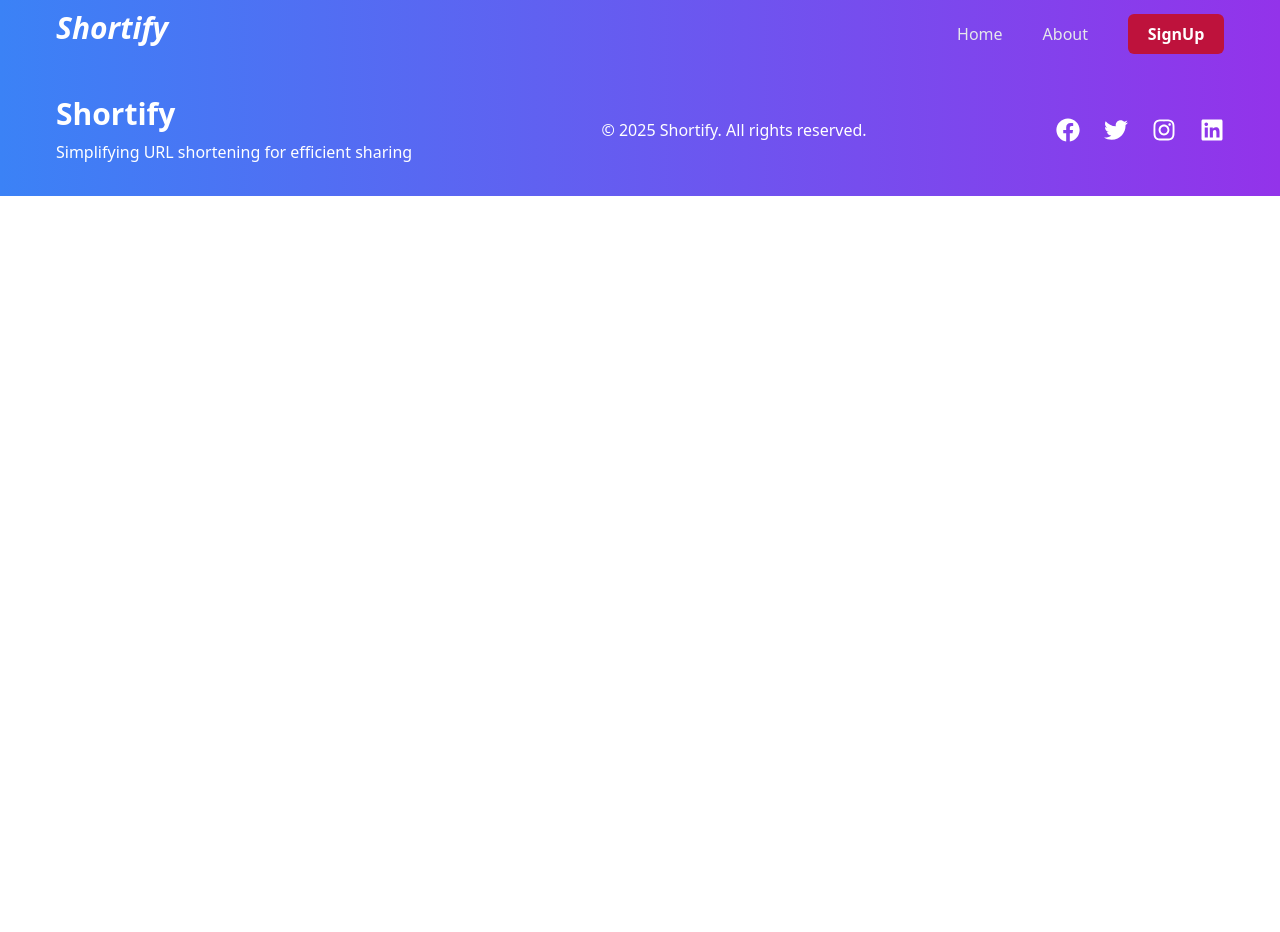
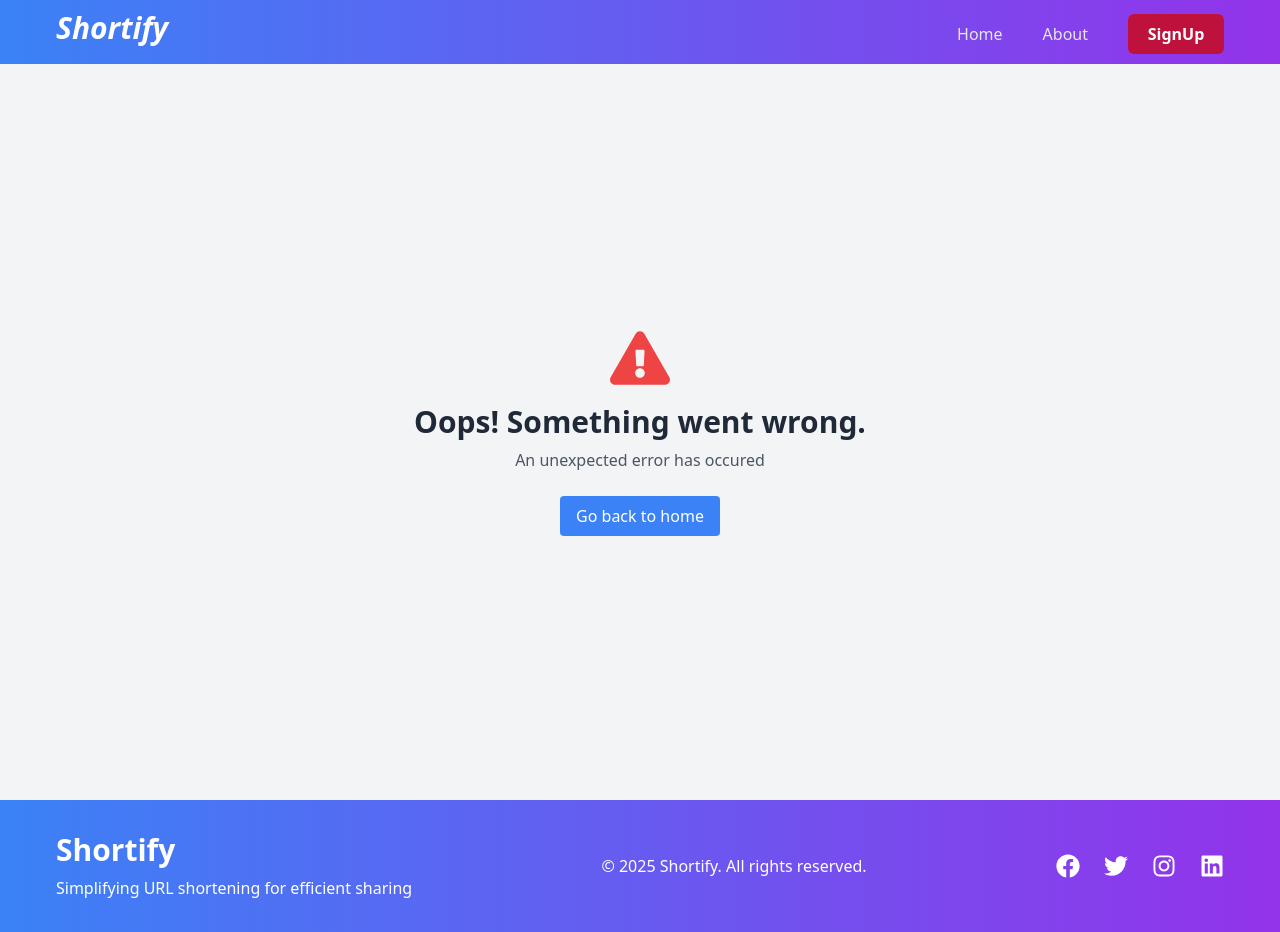
Before and after one commit to RavikantMorya/Shortify, a React (Vite) app in the folder url-shortner-front/: page /error in a window 1280 px wide. Before the commit the page ends 800 px from the top, so only its background shows below. Built offline with nearby package versions, Linux system fonts and the light colour scheme.

Commit message:
Added Domain Based Routing, Error Handling and PrivateRoute Features

```diff
--- a/url-shortner-front/src/App.jsx
+++ b/url-shortner-front/src/App.jsx
@@ -1,32 +1,15 @@
-import { useState } from 'react'
-import LandingPage from './Components/LandingPage'
-import AboutPage from './Components/AboutPage'
-
 import './App.css'
-import { BrowserRouter, Route, Routes } from 'react-router-dom'
-import NavBar from './Components/NavBar'
-import Footer from './Components/Footer'
-import Register from './Components/Register'
-import LoginPage from './Components/LoginPage'
-import Dashboard from './Components/Dashboard/Dashboard'
-import { Toaster } from 'react-hot-toast'
+import { BrowserRouter} from 'react-router-dom'
+import { getApps } from './utils/helper';
 
 function App() {
 
+  const CurrentApp = getApps();
   return (
     <>
 
     <BrowserRouter>
-    <NavBar />
-    <Toaster position="bottom-center" />
-      <Routes>
-        <Route path='/' element={<LandingPage/>}></Route>
-        <Route path='/about' element={<AboutPage/>}></Route>
-        <Route path='/register' element={<Register/>}></Route>
-        <Route path='/login' element={<LoginPage/>}></Route>
-        <Route path='/dashboard' element={<Dashboard/>}></Route>
-      </Routes>
-    <Footer />
+    <CurrentApp />
     </BrowserRouter>
     </>
   )
--- /dev/null
+++ b/url-shortner-front/src/AppRouter.jsx
@@ -0,0 +1,43 @@
+import NavBar from './Components/NavBar'
+import Footer from "./Components/Footer"
+import { Toaster } from 'react-hot-toast'
+import LandingPage from './Components/LandingPage'
+import AboutPage from './Components/AboutPage'
+import Register from './Components/Register'
+import LoginPage from './Components/LoginPage'
+import Dashboard from './Components/Dashboard/Dashboard'
+import ShortenUrlPage from './Components/ShortenUrlPage'
+import { Route, Routes } from 'react-router-dom'
+import PrivateRoute from './Components/PrivateRoute'
+import ErrorPage from './Components/ErrorPage'
+
+const AppRouter = () => {
+  return (
+    <>
+    <NavBar />
+    <Toaster position="bottom-center" />
+      <Routes>
+        <Route path='/' element={<LandingPage/>}></Route>
+        <Route path='/about' element={<AboutPage/>}></Route>
+        <Route path='/register' element={<PrivateRoute publicPage={true}><Register/> </PrivateRoute>  }></Route>
+        <Route path='/login' element={<PrivateRoute publicPage={true}> <LoginPage/> </PrivateRoute>}></Route>
+        <Route path='/dashboard' element={<PrivateRoute publicPage={false}> <Dashboard/> </PrivateRoute>}></Route>
+        <Route path='/error' element={<ErrorPage />}></Route>
+        <Route path='*' element= {<ErrorPage message="We can't seem to find the page you're looking for" />}></Route>
+
+      </Routes>
+    <Footer />
+    </>
+
+  )
+}
+
+export default AppRouter
+
+export const SubDomainRouter = () => {
+    return (
+        <Routes>
+          <Route path="/:url" element={<ShortenUrlPage />} />
+        </Routes>
+    )
+}
--- a/url-shortner-front/src/Components/Dashboard/Dashboard.jsx
+++ b/url-shortner-front/src/Components/Dashboard/Dashboard.jsx
@@ -12,14 +12,13 @@ import ShortenUrlList from './ShortenUrlList'
 const Dashboard = () => {
 
     const {token} = useStoreContext();
-    //const refetch = false
-    const {navigate} = useNavigate();
+    const navigate = useNavigate()
     const [shortenPopup, setShortenPopUp] = useState(false)
 
     const {isLoading,data:myShortenUrls,refetch} = useFetchMyShortUrls(token,onError)
     const {isLoading:loader,data:totalClicks} = useFetchTotalClicks(token,onError)
      function onError() {
-    // navigate("/error");
+     navigate("/error");
     }
 //    const {isLoading: loader, data: totalClicks} = useFetchTotalClicks(token, onError)
 
--- a/url-shortner-front/src/Components/Dashboard/ShortenItem.jsx
+++ b/url-shortner-front/src/Components/Dashboard/ShortenItem.jsx
@@ -46,7 +46,7 @@ const ShortenItem = ({createdDate,original_url,short_url,clickCount}) => {
             setSelectedUrl("");
 
         } catch (error) {
-             navigate("/error");
+            navigate("/error");
             console.log(error);
         }finally{
             setLoader(false)
--- /dev/null
+++ b/url-shortner-front/src/Components/ErrorPage.jsx
@@ -0,0 +1,27 @@
+import React from 'react'
+import { FaExclamationTriangle } from 'react-icons/fa';
+import { useNavigate } from 'react-router-dom';
+
+const ErrorPage = ({message}) => {
+ const navigate = useNavigate();
+  return (
+    <div className="flex flex-col items-center justify-center min-h-[calc(100vh-64px)] bg-gray-100 p-6">
+        <FaExclamationTriangle className='text-6xl text-red-500 mb-4' />
+        <h1 className='text-3xl font-bold mb-2 text-gray-800'>
+            Oops! Something went wrong.
+        </h1>
+        <p className='text-gray-600 mb-6 text-center'>
+            {message ? message : "An unexpected error has occured"}
+        </p>
+        <button onClick={() => {
+            navigate("/");
+        }}
+        className='px-4 py-2 bg-blue-500 text-white rounded hover:bg-blue-700 transition'
+        >
+            Go back to home
+        </button>
+    </div>
+  )
+}
+
+export default ErrorPage
--- /dev/null
+++ b/url-shortner-front/src/Components/PrivateRoute.jsx
@@ -0,0 +1,14 @@
+import { useStoreContext } from '../ContextApi/ContextApi'
+import { Navigate } from 'react-router-dom'
+
+const PrivateRoute = ({children,publicPage}) => {
+
+const {token} = useStoreContext()
+
+if (publicPage) {
+    return token? <Navigate to='/dashboard' /> : children;
+}
+ return !token?<Navigate to="/login" /> : children;
+}
+
+export default PrivateRoute
--- /dev/null
+++ b/url-shortner-front/src/Components/ShortenUrlPage.jsx
@@ -0,0 +1,15 @@
+import React, { useEffect } from 'react'
+import { useParams } from 'react-router-dom';
+
+const ShortenUrlPage = () => {
+
+    const { url } = useParams();
+    useEffect(() => {
+        if (url) {
+            window.location.href = import.meta.env.VITE_BACKEND_URL + `/${url}`;
+        }
+    }, [url]);
+  return <p>Redirecting...</p>;
+}
+
+export default ShortenUrlPage
--- /dev/null
+++ b/url-shortner-front/src/utils/constant.js
@@ -0,0 +1,6 @@
+import AppRouter, { SubDomainRouter } from "../AppRouter";
+
+export const subDomainList = [
+    {subdomain:"www", app: AppRouter, main: true},
+    {subdomain:"url", app: SubDomainRouter, main: false}
+];
--- /dev/null
+++ b/url-shortner-front/src/utils/helper.js
@@ -0,0 +1,21 @@
+import { subDomainList } from "./constant";
+
+export const getApps = () => {
+    const subdomain = getSubDomain(window.location.hostname);
+    const mainApp = subDomainList.find(app => app.main)
+    if (subdomain === "")
+        return mainApp.app;
+    const apps = subDomainList.find(app=> subdomain === app.subdomain)
+    return apps ? apps.app : mainApp.app;
+
+}
+
+// url.localhost:5173 ->retrun "url"
+//localhost -> return ""
+export const getSubDomain = (location) => {
+
+    const locationParts = location.split(".");
+    const isLocalhost = locationParts.slice(-1)[0] === "localhost";
+    const sliceTill = isLocalhost ? -1 : -2;
+    return locationParts.slice(0, sliceTill).join("");
+};
```
